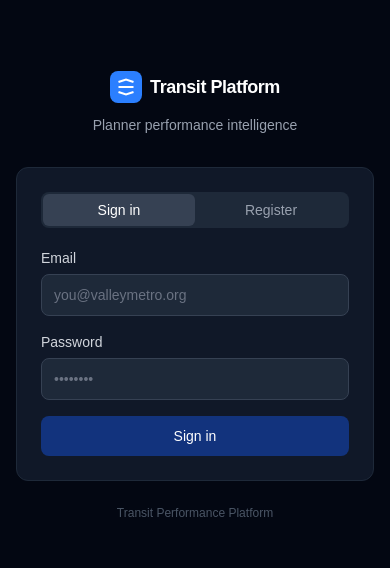
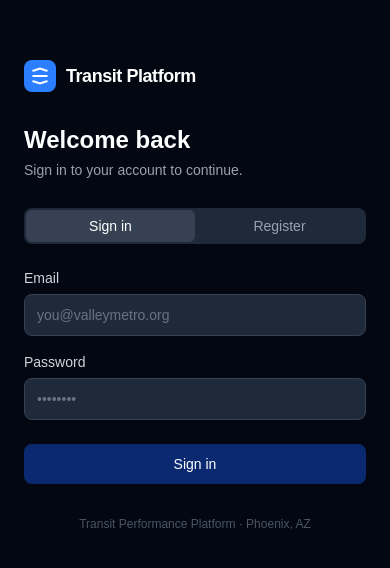
Before and after one commit to wafflehouz/transit-performance-playback-platform, a Next.js app in the folder frontend/: page /login in a window 390 px wide. Shown: the part 126-694 px from the top of the page. Built offline with nearby package versions, Linux system fonts and the light colour scheme; no server answers.

Commit message:
Redesign login page with split hero layout and custom SVG favicon

```diff
--- a/frontend/app/(auth)/login/page.tsx
+++ b/frontend/app/(auth)/login/page.tsx
@@ -1,6 +1,7 @@
 'use client'
 
 import { useState } from 'react'
+import Image from 'next/image'
 import { createClient } from '@/lib/supabase/client'
 
 type Mode = 'signin' | 'register'
@@ -58,18 +59,68 @@ export default function LoginPage() {
     setLoading(false)
   }
 
-  if (registered) {
   return (
-      <div className="min-h-screen bg-gray-950 flex items-center justify-center px-4">
+    <div className="min-h-screen flex">
+      {/* Left — hero image */}
+      <div className="hidden lg:flex lg:w-1/2 relative overflow-hidden">
+        <Image
+          src="/downtown_phoenix_rail.png"
+          alt="Valley Metro light rail in downtown Phoenix"
+          fill
+          className="object-cover"
+          priority
+        />
+        {/* Dark gradient overlay */}
+        <div className="absolute inset-0 bg-gradient-to-br from-gray-950/80 via-gray-950/60 to-blue-950/70" />
+
+        {/* Branding over image */}
+        <div className="relative z-10 flex flex-col justify-between p-10 w-full">
+          <div className="flex items-center gap-3">
+            <div className="w-9 h-9 rounded-lg bg-blue-500 flex items-center justify-center shrink-0">
+              <svg viewBox="0 0 24 24" fill="none" stroke="white" strokeWidth={2.5} className="w-5 h-5">
+                <path d="M3 12h18M3 6l9-3 9 3M3 18l9 3 9-3" />
+              </svg>
+            </div>
+            <span className="text-white font-semibold text-lg tracking-tight">Transit Platform</span>
+          </div>
+
+          <div>
+            <h1 className="text-3xl font-bold text-white mb-3 leading-snug">
+              Valley Metro<br />Performance Intelligence
+            </h1>
+            <p className="text-gray-300 text-sm leading-relaxed max-w-xs">
+              Real-time OTP, dwell analysis, trip playback, and AI-generated weekly briefs — built for transit planners.
+            </p>
+          </div>
+
+          <p className="text-gray-500 text-xs">
+            Phoenix, Arizona · Valley Metro Rail &amp; Bus
+          </p>
+        </div>
+      </div>
+
+      {/* Right — form */}
+      <div className="flex-1 bg-gray-950 flex items-center justify-center px-6 py-12">
         <div className="w-full max-w-sm">
-          <div className="bg-gray-900 border border-gray-800 rounded-xl p-6 text-center">
+          {/* Mobile logo (hidden on lg) */}
+          <div className="flex items-center gap-2.5 mb-8 lg:hidden">
+            <div className="w-8 h-8 rounded-lg bg-blue-500 flex items-center justify-center">
+              <svg viewBox="0 0 24 24" fill="none" stroke="white" strokeWidth={2.5} className="w-5 h-5">
+                <path d="M3 12h18M3 6l9-3 9 3M3 18l9 3 9-3" />
+              </svg>
+            </div>
+            <span className="text-white font-semibold text-lg tracking-tight">Transit Platform</span>
+          </div>
+
+          {registered ? (
+            <div className="text-center py-6">
               <div className="w-12 h-12 rounded-full bg-emerald-500/10 flex items-center justify-center mx-auto mb-3">
                 <svg viewBox="0 0 24 24" fill="none" stroke="currentColor" strokeWidth={2} className="w-6 h-6 text-emerald-400">
                   <path strokeLinecap="round" strokeLinejoin="round" d="M4.5 12.75l6 6 9-13.5" />
                 </svg>
               </div>
-            <p className="text-white font-medium mb-1">Account created</p>
-            <p className="text-gray-400 text-sm mb-4">
+              <p className="text-white font-semibold text-lg mb-1">Account created</p>
+              <p className="text-gray-400 text-sm mb-5">
                 Check your email to confirm your address, then sign in.
               </p>
               <button
@@ -79,30 +130,21 @@ export default function LoginPage() {
                 Back to sign in
               </button>
             </div>
-        </div>
-      </div>
-    )
-  }
-
-  return (
-    <div className="min-h-screen bg-gray-950 flex items-center justify-center px-4">
-      <div className="w-full max-w-sm">
-        {/* Logo */}
-        <div className="mb-8 text-center">
-          <div className="inline-flex items-center gap-2 mb-3">
-            <div className="w-8 h-8 rounded-lg bg-blue-500 flex items-center justify-center">
-              <svg viewBox="0 0 24 24" fill="none" stroke="white" strokeWidth={2.5} className="w-5 h-5">
-                <path d="M3 12h18M3 6l9-3 9 3M3 18l9 3 9-3" />
-              </svg>
-            </div>
-            <span className="text-white font-semibold text-lg tracking-tight">Transit Platform</span>
-          </div>
-          <p className="text-gray-400 text-sm">Planner performance intelligence</p>
+          ) : (
+            <>
+              <div className="mb-7">
+                <h2 className="text-2xl font-bold text-white mb-1">
+                  {mode === 'signin' ? 'Welcome back' : 'Create account'}
+                </h2>
+                <p className="text-gray-400 text-sm">
+                  {mode === 'signin'
+                    ? 'Sign in to your account to continue.'
+                    : 'Register to access the platform.'}
+                </p>
               </div>
 
-        <div className="bg-gray-900 border border-gray-800 rounded-xl p-6">
               {/* Mode toggle */}
-          <div className="flex rounded-lg bg-gray-800 p-0.5 mb-5">
+              <div className="flex rounded-lg bg-gray-800 p-0.5 mb-6">
                 <button
                   onClick={() => switchMode('signin')}
                   className={`flex-1 text-sm py-1.5 rounded-md font-medium transition-colors ${
@@ -124,11 +166,8 @@ export default function LoginPage() {
               <form onSubmit={mode === 'signin' ? handleSignIn : handleRegister} className="space-y-4">
                 {mode === 'register' && (
                   <div>
-                <label htmlFor="displayName" className="block text-sm font-medium text-gray-300 mb-1.5">
-                  Display name
-                </label>
+                    <label className="block text-sm font-medium text-gray-300 mb-1.5">Display name</label>
                     <input
-                  id="displayName"
                       type="text"
                       value={displayName}
                       onChange={(e) => setDisplayName(e.target.value)}
@@ -139,11 +178,8 @@ export default function LoginPage() {
                 )}
 
                 <div>
-              <label htmlFor="email" className="block text-sm font-medium text-gray-300 mb-1.5">
-                Email
-              </label>
+                  <label className="block text-sm font-medium text-gray-300 mb-1.5">Email</label>
                   <input
-                id="email"
                     type="email"
                     value={email}
                     onChange={(e) => setEmail(e.target.value)}
@@ -154,11 +190,8 @@ export default function LoginPage() {
                 </div>
 
                 <div>
-              <label htmlFor="password" className="block text-sm font-medium text-gray-300 mb-1.5">
-                Password
-              </label>
+                  <label className="block text-sm font-medium text-gray-300 mb-1.5">Password</label>
                   <input
-                id="password"
                     type="password"
                     value={password}
                     onChange={(e) => setPassword(e.target.value)}
@@ -170,11 +203,8 @@ export default function LoginPage() {
 
                 {mode === 'register' && (
                   <div>
-                <label htmlFor="confirmPassword" className="block text-sm font-medium text-gray-300 mb-1.5">
-                  Confirm password
-                </label>
+                    <label className="block text-sm font-medium text-gray-300 mb-1.5">Confirm password</label>
                     <input
-                  id="confirmPassword"
                       type="password"
                       value={confirmPassword}
                       onChange={(e) => setConfirmPassword(e.target.value)}
@@ -185,21 +215,29 @@ export default function LoginPage() {
                   </div>
                 )}
 
-            {error && <p className="text-red-400 text-sm">{error}</p>}
+                {error && (
+                  <div className="px-3 py-2.5 bg-red-900/20 border border-red-800 rounded-lg text-red-400 text-sm">
+                    {error}
+                  </div>
+                )}
 
                 <button
                   type="submit"
                   disabled={loading || !email || !password || (mode === 'register' && !confirmPassword)}
-              className="w-full bg-blue-600 hover:bg-blue-500 disabled:bg-blue-600/40 disabled:cursor-not-allowed text-white font-medium py-2.5 px-4 rounded-lg text-sm transition-colors"
+                  className="w-full bg-blue-600 hover:bg-blue-500 disabled:bg-blue-600/40 disabled:cursor-not-allowed text-white font-medium py-2.5 px-4 rounded-lg text-sm transition-colors mt-2"
                 >
-              {loading ? (mode === 'signin' ? 'Signing in…' : 'Creating account…') : (mode === 'signin' ? 'Sign in' : 'Create account')}
+                  {loading
+                    ? (mode === 'signin' ? 'Signing in…' : 'Creating account…')
+                    : (mode === 'signin' ? 'Sign in' : 'Create account')}
                 </button>
               </form>
+            </>
+          )}
+
+          <p className="text-center text-gray-600 text-xs mt-8">
+            Transit Performance Platform · Phoenix, AZ
+          </p>
         </div>
-
-        <p className="text-center text-gray-600 text-xs mt-6">
-          Transit Performance Platform
-        </p>
       </div>
     </div>
   )
```
Also changed, not shown: frontend/app/icon.svg (added). Lines whose indentation alone changed are shown as unchanged.
